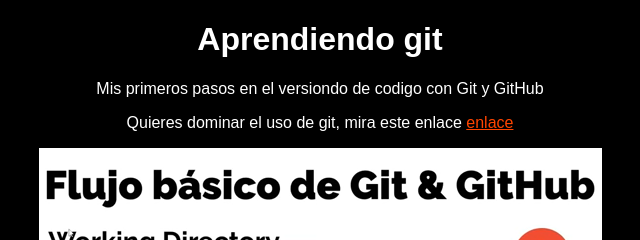
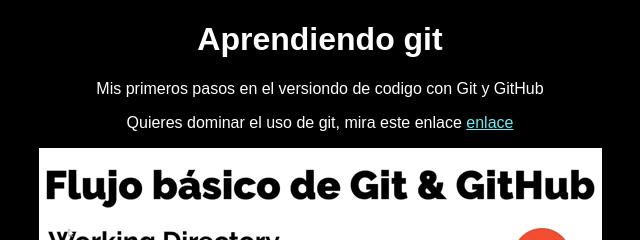
Before and after one commit to ifbriceno1996br/ifbr-git, a plain HTML site: page index.html in a window 1280 px wide. In both pictures the pointer is over the link "enlace". Shown: the top 240 px of the page, 320-960 px from the left. Drawn offline with Linux system fonts and the light colour scheme.

Commit message:
update colo

```diff
--- a/style.css
+++ b/style.css
@@ -8,7 +8,7 @@ a{
     color: orange;
 }
 a:hover{
-    color: orangered;
+    color: #6eebef;
 }
 img{
     max-width: 100%;
```
